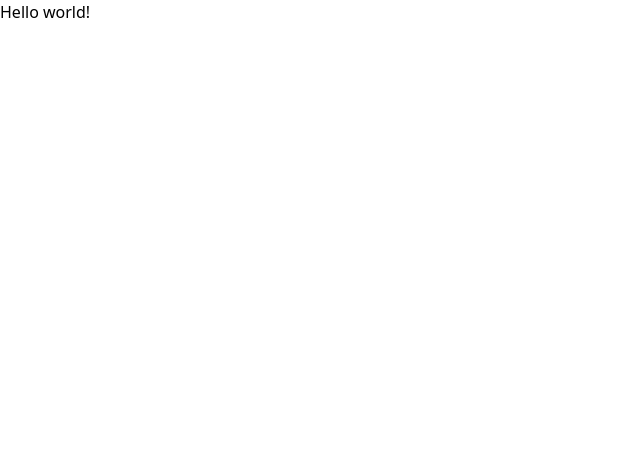
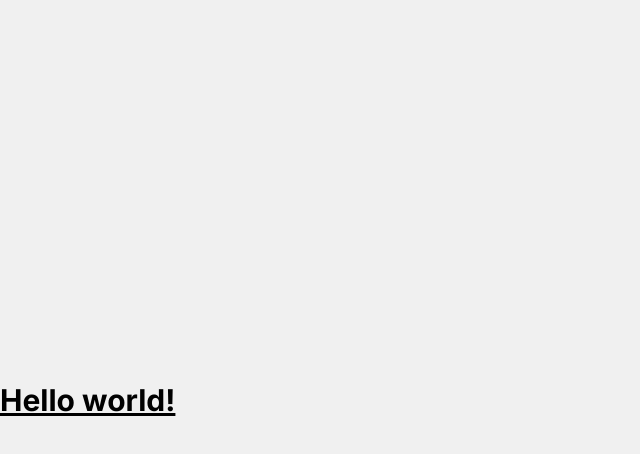
Before and after one commit to dmnkb/pixelated-text-animation, a Next.js app: page / in a window 1280 px wide. Shown: the top 454 px of the page, without its empty margins (0-640 px from the left). Built offline with nearby package versions, Linux system fonts and the light colour scheme.

Commit message:
feat: :art: some styling

```diff
--- a/package.json
+++ b/package.json
@@ -30,6 +30,7 @@
     "eslint-plugin-sort-destructure-keys": "^1.5.0",
     "postcss": "^8.4.21",
     "prettier": "^2.7.1",
+    "prettier-plugin-tailwindcss": "^0.2.6",
     "tailwindcss": "^3.3.1",
     "ts-node": "^10.9.1",
     "typescript": "4.8.4"
--- a/src/pages/index.tsx
+++ b/src/pages/index.tsx
@@ -8,8 +8,8 @@ const Home = () => (
       <meta content="width=device-width, initial-scale=1" name="viewport" />
       <link href="/favicon.ico" rel="icon" />
     </Head>
-    <div className="container text-red-500">
-      <h1 className="text-3xl font-bold underline">Hello world!</h1>
+    <div className="container flex h-screen items-center">
+      <h1 className="text-3xl font-bold underline ">Hello world!</h1>
     </div>
   </>
 );
--- a/src/styles/globals.css
+++ b/src/styles/globals.css
@@ -1,3 +1,9 @@
 @tailwind base;
 @tailwind components;
 @tailwind utilities;
+
+@layer base {
+  html {
+    @apply bg-white
+  }
+}
--- a/tailwind.config.js
+++ b/tailwind.config.js
@@ -2,8 +2,9 @@
 const { fontFamily } = require('tailwindcss/defaultTheme');
 
 /** @type {import('tailwindcss').Config} */
-export const content = ['./src/**/*.{js,ts,jsx,tsx}'];
-export const theme = {
+module.exports = {
+  content: ['./src/**/*.{js,ts,jsx,tsx}'],
+  theme: {
     extend: {
       fontFamily: {
         sans: ['var(--font-inter)', ...fontFamily.sans],
@@ -11,6 +12,11 @@ export const theme = {
       container: {
         center: true,
       },
+      colors: {
+        gray: '#2B2B2B',
+        white: '#F0F0F0',
+      },
+    },
+    plugins: [],
   },
 };
-export const plugins = [];
```
Also changed, not shown: 1 other file (tests, documents, lock files or other folders). Lines whose indentation alone changed are shown as unchanged.
